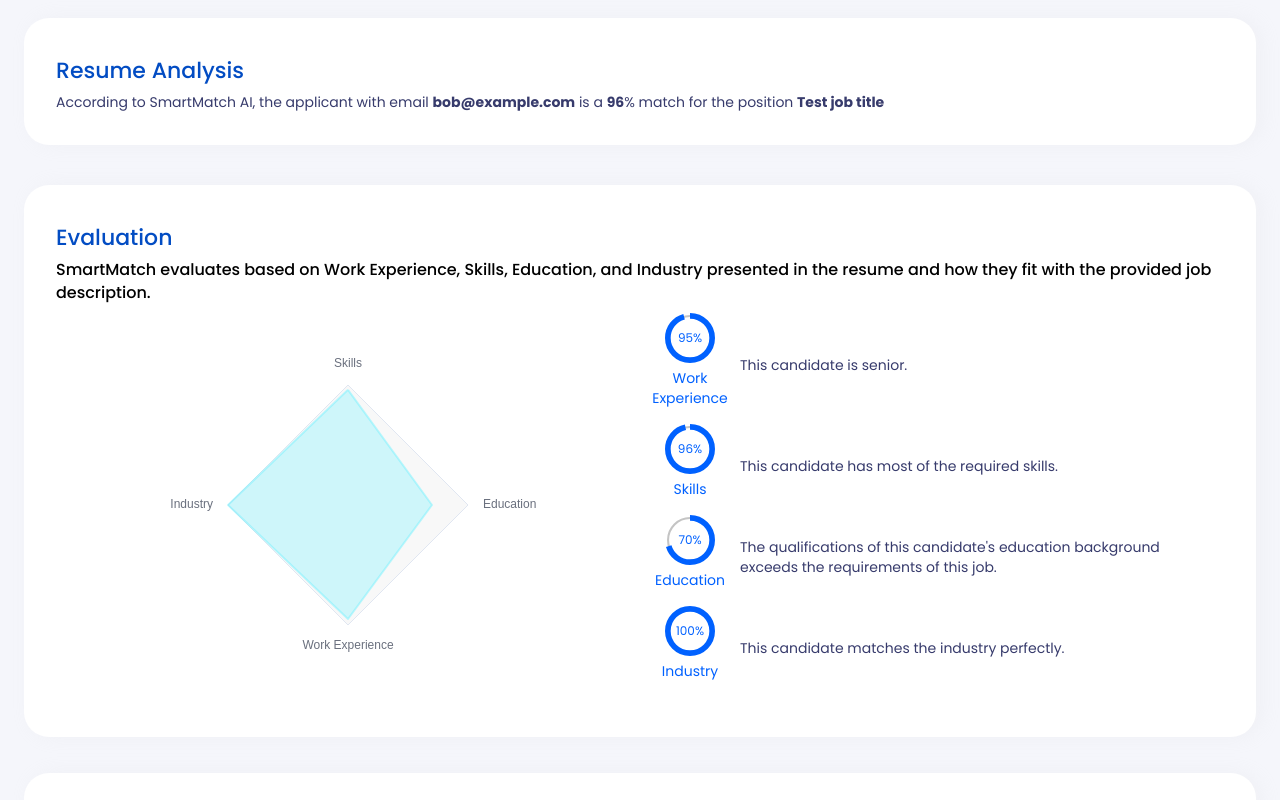
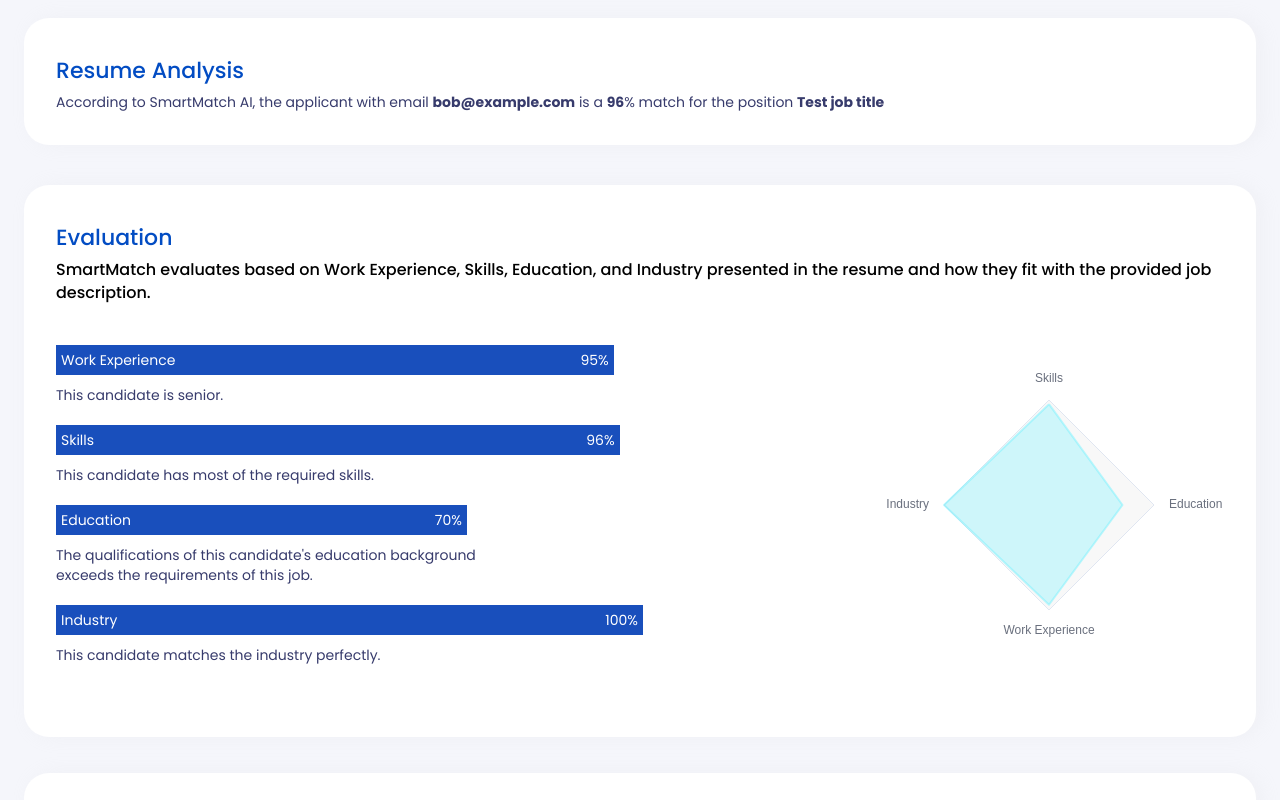
Before and after one commit to takeramagan/Smart-Match, a Next.js app: page /businessReport in a window 1280 px wide. Shown: the top 800 px of the page. Built offline with nearby package versions, Linux system fonts and the light colour scheme.

Commit message:
business report display change
bar chart value still needs to be changed

```diff
--- a/src/features/businessReport/BusinessMarketCompetitivenessSection.js
+++ b/src/features/businessReport/BusinessMarketCompetitivenessSection.js
@@ -101,62 +101,57 @@ export const BusinessMarketCompetitiveness = ({report}) => {
         );
     };
 
+    const BarElement = ({percentage, text}) => {
+        return (<Box width={587 * percentage / 100} height={30}
+                     display={'flex'} justifyContent={'space-between'}
+                     style={{
+                         backgroundColor: '#194fbc', color: '#ffffff'
+                     }}>
+            <div style={{margin: 5}}>{text}</div>
+            <div style={{margin: 5}}>{percentage}%</div>
+        </Box>);
+    }
+
     const PercentageLabels = () => {
         return (
-            <Grid item xs={6}>
-                <Box display='flex' flexDirection="column">
-                    <Box display='flex' flexDirection="row">
-                        <Box width={100}>
-                            <PercentageLabel name={t('b_radarchart.workExperience')}
-                                             value={work_experience.marking} mt={6}/></Box>
+            <Box style={{width: '70%'}}>
+                <br/>
+                <br/>
+                <BarElement percentage={work_experience.marking} text={t('b_radarchart.workExperience')}/>
                 <Box style={{
                     color: '#373b6c',
                     maxWidth: 450,
                     marginTop: 10,
-                            display: 'flex',
-                            alignItems: 'center'
+                    display: 'flex'
                 }}>{experience_improve}</Box>
-                    </Box>
-                    <Box display='flex' flexDirection="row">
-                        <Box width={100}>
-                            <PercentageLabel name={t('b_radarchart.skills')} value={skills.marking}
-                                             mt={6}/></Box>
+
+                <br/>
+                <BarElement percentage={skills.marking} text={t('b_radarchart.skills')}/>
                 <Box style={{
                     color: '#373b6c',
                     maxWidth: 450,
                     marginTop: 10,
-                            display: 'flex',
-                            alignItems: 'center'
+                    display: 'flex'
                 }}>{skills_improve}</Box>
-                    </Box>
-                    <Box display='flex' flexDirection="row">
-                        <Box width={100}>
-                            <PercentageLabel name={t('b_radarchart.education')}
-                                             value={education_experience.marking} mt={6} width={100}
-                                             /></Box>
+
+                <br/>
+                <BarElement percentage={education_experience.marking} text={t('b_radarchart.education')}/>
                 <Box style={{
                     color: '#373b6c',
                     maxWidth: 450,
                     marginTop: 10,
-                            display: 'flex',
-                            alignItems: 'center'
+                    display: 'flex'
                 }}>{education_improve}</Box>
-                    </Box>
-                    <Box display='flex' flexDirection="row">
-                        <Box width={100}>
-                            <PercentageLabel name={t('b_radarchart.industry')}
-                                             value={industry.marking}
-                                             mt={6} width={100}/></Box>
+
+                <br/>
+                <BarElement percentage={industry.marking} text={t('b_radarchart.industry')}/>
                 <Box style={{
                     color: '#373b6c',
                     maxWidth: 450,
                     marginTop: 10,
-                            display: 'flex',
-                            alignItems: 'center'
+                    display: 'flex'
                 }}>{industry_improve}</Box>
-                    </Box>
-                </Box>
-            </Grid>);
+            </Box>);
     };
 
     return (
@@ -166,12 +161,12 @@ export const BusinessMarketCompetitiveness = ({report}) => {
                     {t('b_radarchart.title')}
                 </Box>
                 <FitJobSection></FitJobSection>
-                <Grid container>
-                    <Grid item xs={6}>
+                <Box container style={{display: 'flex'}}>
+                    <PercentageLabels></PercentageLabels>
+                    <Box style={{width: '30%'}}>
                         <BusinessRadarChart report={report}/>
-                    </Grid>
-                    <PercentageLabels></PercentageLabels>
-                </Grid>
+                    </Box>
+                </Box>
             </Box>
         </Section>
     )
```
Also changed, not shown: src/features/report/MarketCompetitivenessSection.js (+1 -6 lines), src/features/report/MarketValueSection.js (+4 -32 lines), src/pages/report.js (+76 -123 lines). Lines whose indentation alone changed are shown as unchanged.
